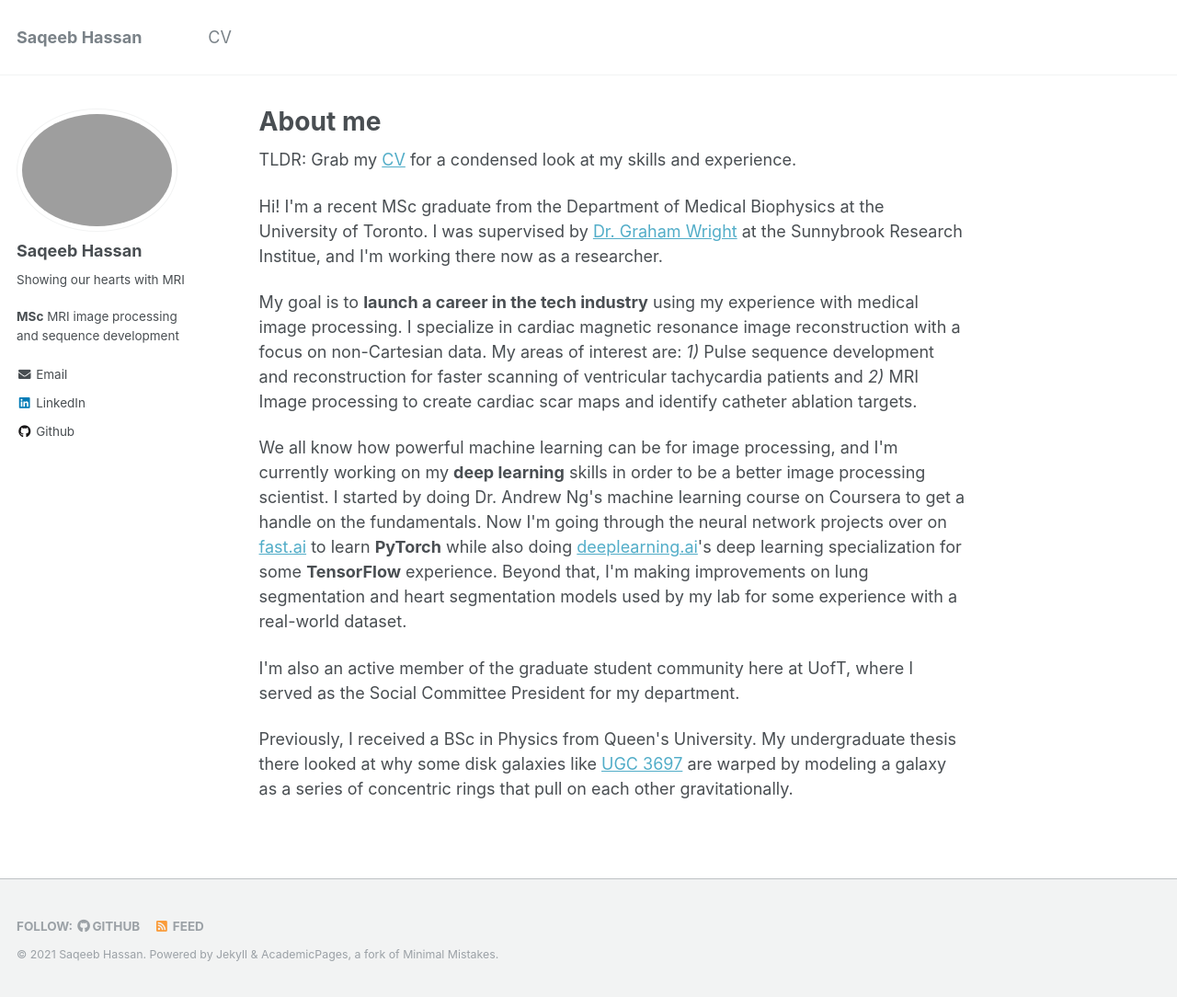
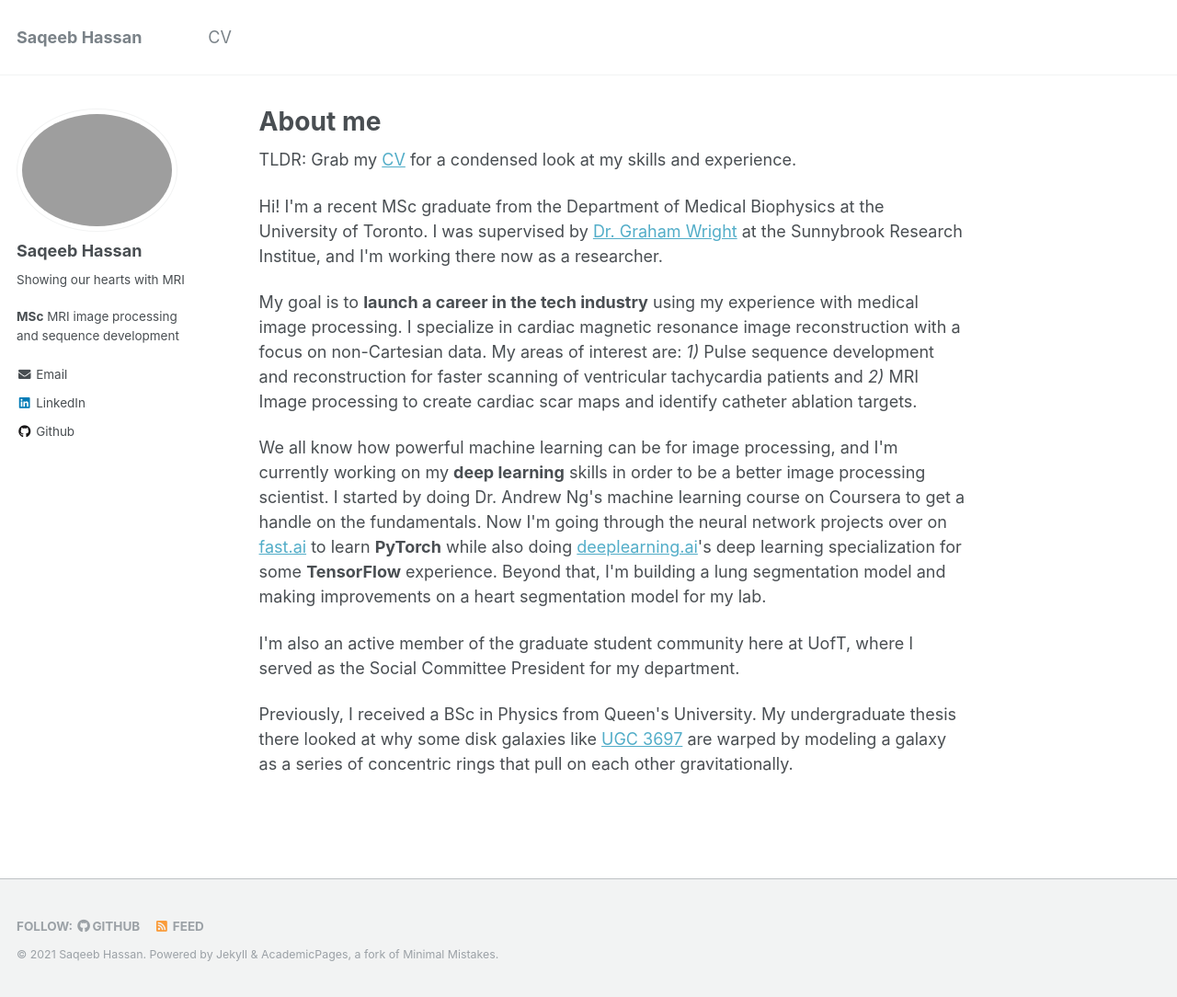
Before and after one commit to Saqeeb95/saqeeb.com-old, a Jekyll site: the page built from _pages/about.html, in a window 1280 px wide and 1084 px high. Shown: the whole window at 92% size. Built offline with Jekyll 4.4.1, drawn with Linux system fonts in a browser that asks for light colours.

Commit message:
changed some text on the main page
mentioned that I'm building a lung segmentation model rather than improving one

```diff
--- a/_pages/about.html
+++ b/_pages/about.html
@@ -36,8 +36,8 @@ redirect_from:
     to get a handle on the fundamentals. Now I'm going through the neural network projects over on
      <a href="https://fast.ai" target="_blank">fast.ai</a> to learn <b>PyTorch</b> while also doing
      <a href="https://deeplearning.ai" target="_blank">deeplearning.ai</a>'s deep learning specialization for some
-     <b>TensorFlow</b> experience. Beyond that, I'm making improvements on lung segmentation and heart segmentation models used
-      by my lab for some experience with a real-world dataset.
+     <b>TensorFlow</b> experience. Beyond that, I'm building a lung segmentation model and making improvements on a
+     heart segmentation model for my lab.
   </p>
 
   <p>
```
